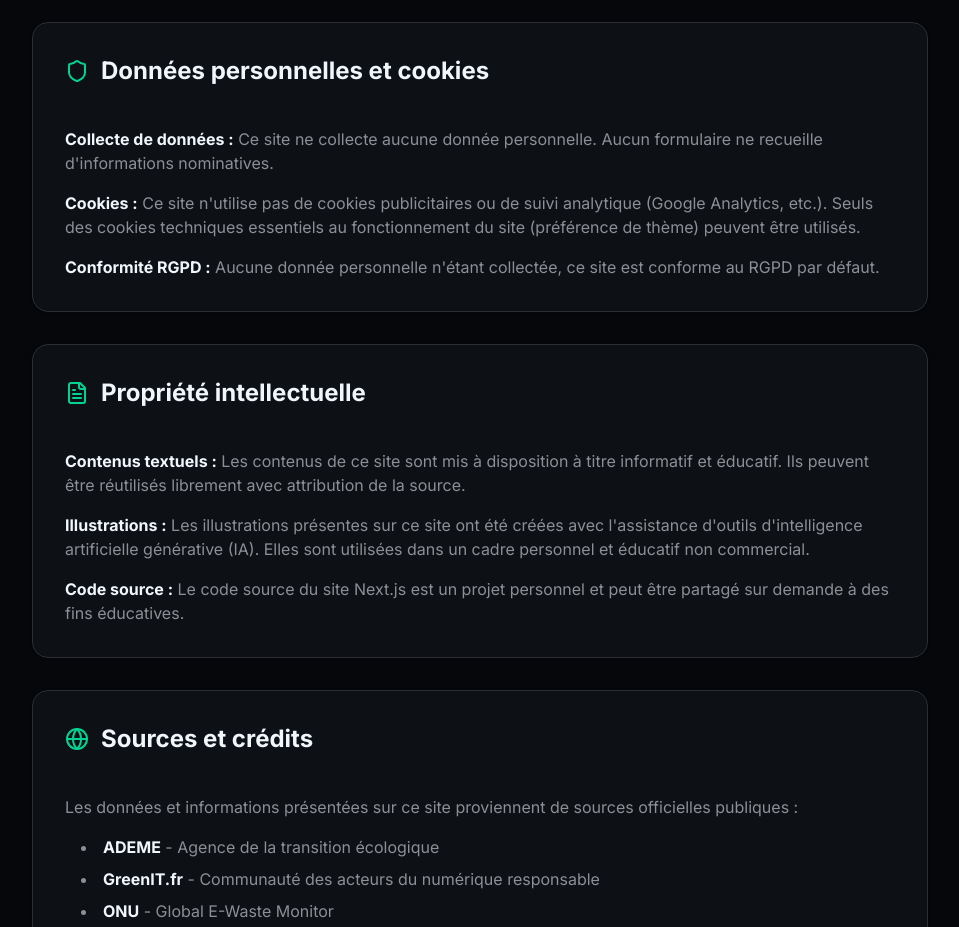
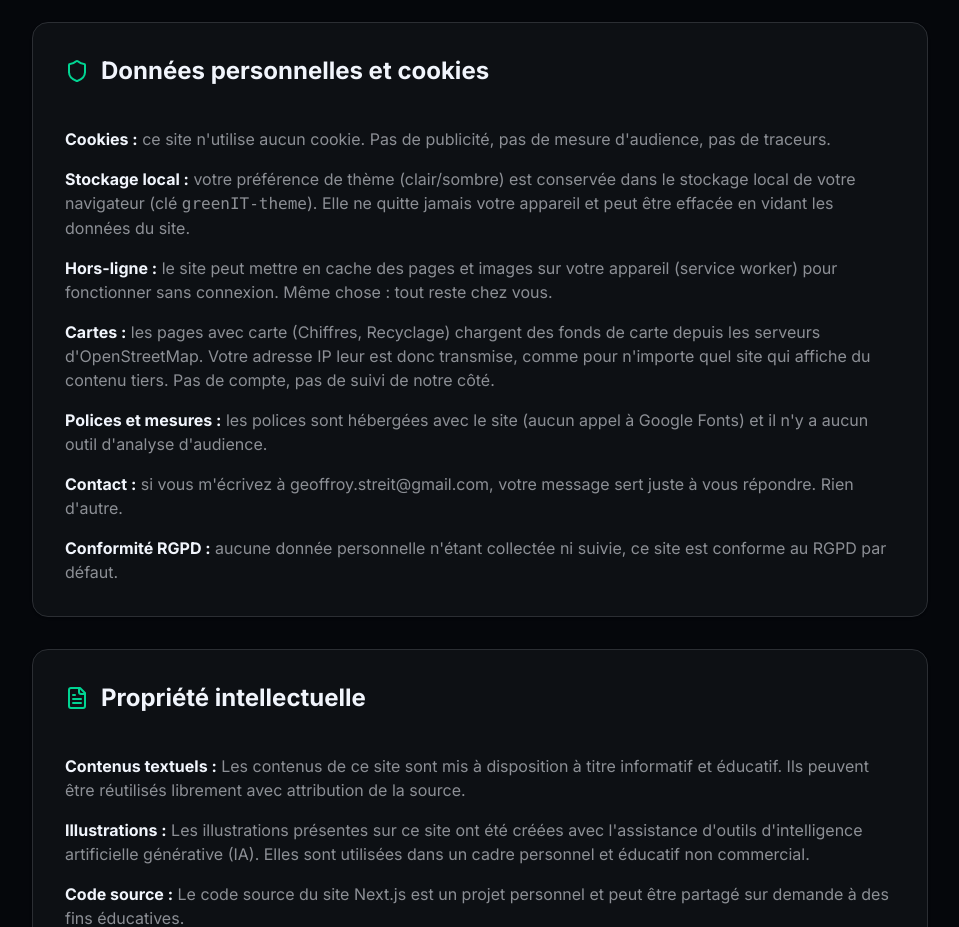
Before and after one commit to Hylst/le-green-it-en-clair, a Next.js app: page /greenit/mentions-legales in a window 1280 px wide. Shown: the part 1960-2887 px from the top of the page, without its empty margins (160-1119 px from the left). Built offline with nearby package versions, Linux system fonts and the light colour scheme.

Commit message:
rgpd : mentions rewrite + section recyclage guide + todos contenu

```diff
--- a/app/guide/page.tsx
+++ b/app/guide/page.tsx
@@ -11,7 +11,8 @@ import {
     Laptop,
     Globe,
     Printer,
-    Download
+    Download,
+    Recycle
 } from "lucide-react"
 
 import { useRouter } from "next/navigation"
@@ -50,6 +51,17 @@ export default function GuidePage() {
                 "Utilisez des favoris pour vos sites fréquents.",
                 "Limitez le nombre d'onglets ouverts simultanément.",
                 "Activez le mode sombre quand l'écran est OLED (économise la batterie)."
+            ]
+        },
+        {
+            title: "Fin de vie & Recyclage",
+            icon: Recycle,
+            color: "orange",
+            tips: [
+                "Ne jetez jamais un appareil à la poubelle : rapportez-le en point de collecte.",
+                "Effacez vos données avant de donner ou recycler (réinitialisation d'usine).",
+                "Pensez au don et au reconditionné avant d'acheter neuf.",
+                "Retrouvez les points de collecte et le mode d'emploi sur la page Recyclage."
             ]
         }
     ]
--- a/app/mentions-legales/page.tsx
+++ b/app/mentions-legales/page.tsx
@@ -67,13 +67,25 @@ export default function MentionsLegalesPage() {
             </div>
             <div className="space-y-4 text-muted-foreground">
               <p>
-                <strong className="text-foreground">Collecte de données :</strong> Ce site ne collecte aucune donnée personnelle. Aucun formulaire ne recueille d'informations nominatives.
+                <strong className="text-foreground">Cookies :</strong> ce site n'utilise aucun cookie. Pas de publicité, pas de mesure d'audience, pas de traceurs.
               </p>
               <p>
-                <strong className="text-foreground">Cookies :</strong> Ce site n'utilise pas de cookies publicitaires ou de suivi analytique (Google Analytics, etc.). Seuls des cookies techniques essentiels au fonctionnement du site (préférence de thème) peuvent être utilisés.
+                <strong className="text-foreground">Stockage local :</strong> votre préférence de thème (clair/sombre) est conservée dans le stockage local de votre navigateur (clé <code>greenIT-theme</code>). Elle ne quitte jamais votre appareil et peut être effacée en vidant les données du site.
               </p>
               <p>
-                <strong className="text-foreground">Conformité RGPD :</strong> Aucune donnée personnelle n'étant collectée, ce site est conforme au RGPD par défaut.
+                <strong className="text-foreground">Hors-ligne :</strong> le site peut mettre en cache des pages et images sur votre appareil (service worker) pour fonctionner sans connexion. Même chose : tout reste chez vous.
+              </p>
+              <p>
+                <strong className="text-foreground">Cartes :</strong> les pages avec carte (Chiffres, Recyclage) chargent des fonds de carte depuis les serveurs d'OpenStreetMap. Votre adresse IP leur est donc transmise, comme pour n'importe quel site qui affiche du contenu tiers. Pas de compte, pas de suivi de notre côté.
+              </p>
+              <p>
+                <strong className="text-foreground">Polices et mesures :</strong> les polices sont hébergées avec le site (aucun appel à Google Fonts) et il n'y a aucun outil d'analyse d'audience.
+              </p>
+              <p>
+                <strong className="text-foreground">Contact :</strong> si vous m'écrivez à geoffroy.streit@gmail.com, votre message sert juste à vous répondre. Rien d'autre.
+              </p>
+              <p>
+                <strong className="text-foreground">Conformité RGPD :</strong> aucune donnée personnelle n'étant collectée ni suivie, ce site est conforme au RGPD par défaut.
               </p>
             </div>
           </Card>
```
Also changed, not shown: 2 other files (tests, documents, lock files or other folders).
